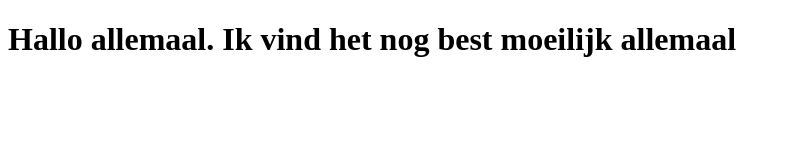
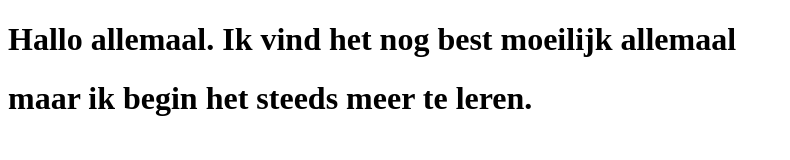
Before and after one commit to MichielN19/HTML-course, a plain HTML site: page site/Index.html in a window 1280 px wide. Shown: the whole page, without its empty margins (0-790 px from the left). Drawn offline with Linux system fonts and the light colour scheme.

Commit message:
Have done something in the file

```diff
--- a/site/Index.html
+++ b/site/Index.html
@@ -7,5 +7,6 @@
 </head>
 <body>
     <h1>Hallo allemaal. Ik vind het nog best moeilijk allemaal</h1>
+    <h1>maar ik begin het steeds meer te leren.</h1>
 </body>
 </html>
```
